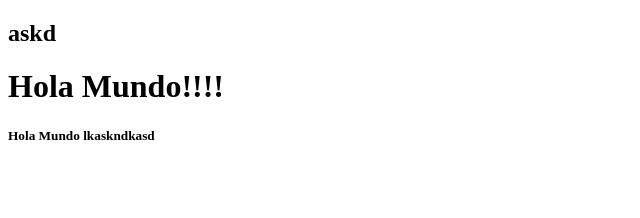
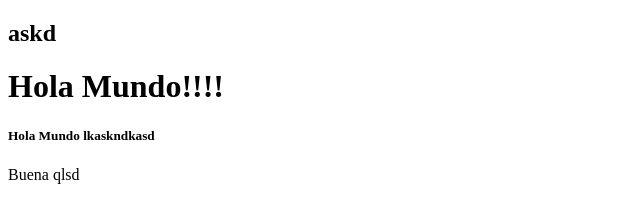
Before and after one commit to plataformagestioneducacional/pge, a plain HTML site: page index.html in a window 1280 px wide. Shown: the full height of the page, 0-640 px from the left. Drawn offline with Linux system fonts and the light colour scheme.

Commit message:
Mensaje Nuevoo ctm!!!

```diff
--- a/index.html
+++ b/index.html
@@ -11,6 +11,6 @@
     <h1>Hola Mundo!!!!</h1>
 
     <h5>Hola Mundo lkaskndkasd</h5>
-
+    Buena qlsd
 </body>
 </html>
```
